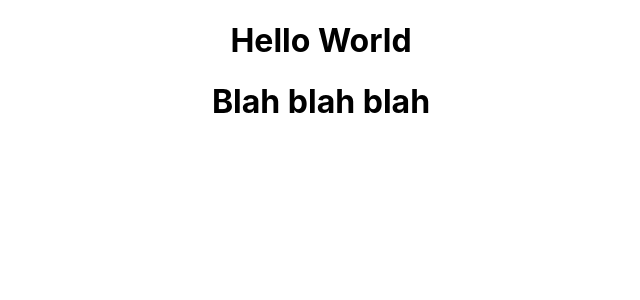
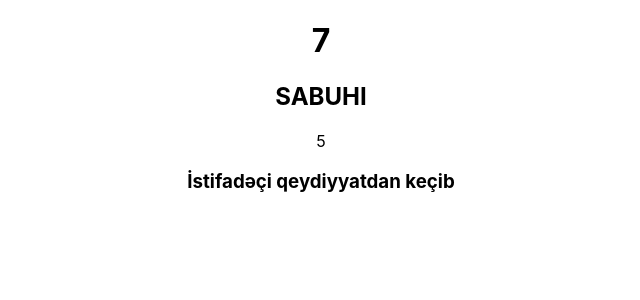
Before and after one commit to Sabuhi0/PragmatechFrontEndProject, a React (Create React App) app in the folder LearnReact/reactapp/: page / in a window 1280 px wide. Shown: the top 300 px of the page, without its empty margins (319-959 px from the left). Built offline with nearby package versions, Linux system fonts and the light colour scheme.

Commit message:
JSX and Javascript Expressions

```diff
--- a/LearnReact/reactapp/src/App.js
+++ b/LearnReact/reactapp/src/App.js
@@ -1,10 +1,18 @@
 import './App.css';
 
 function App() {
+  const num = 5;
+  const isAuth = true;
   return (
     <div className="App">
-      <h1>Hello World</h1>
-      <h1 className = "text">Blah blah blah</h1>
+      <h1>{3+4}</h1>
+      <h2>{"sabuhi".toUpperCase()}</h2>
+      <p>{num}</p>
+      <h3>
+      {
+        isAuth ? <p>İstifadəçi qeydiyyatdan keçib</p>: <span>Qeydiyyatdan keç.</span>
+      }
+      </h3>
     </div>
   );
 }
```
